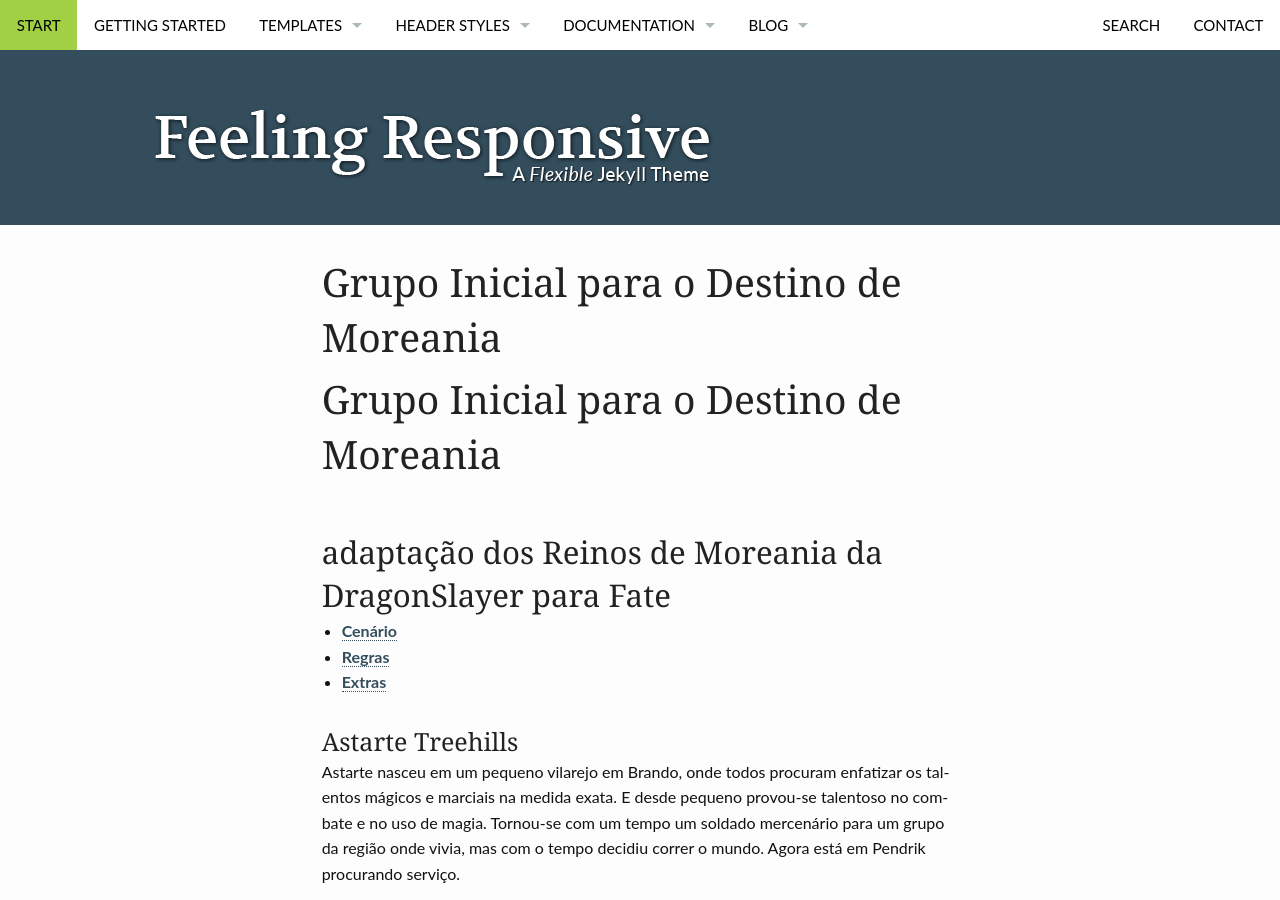
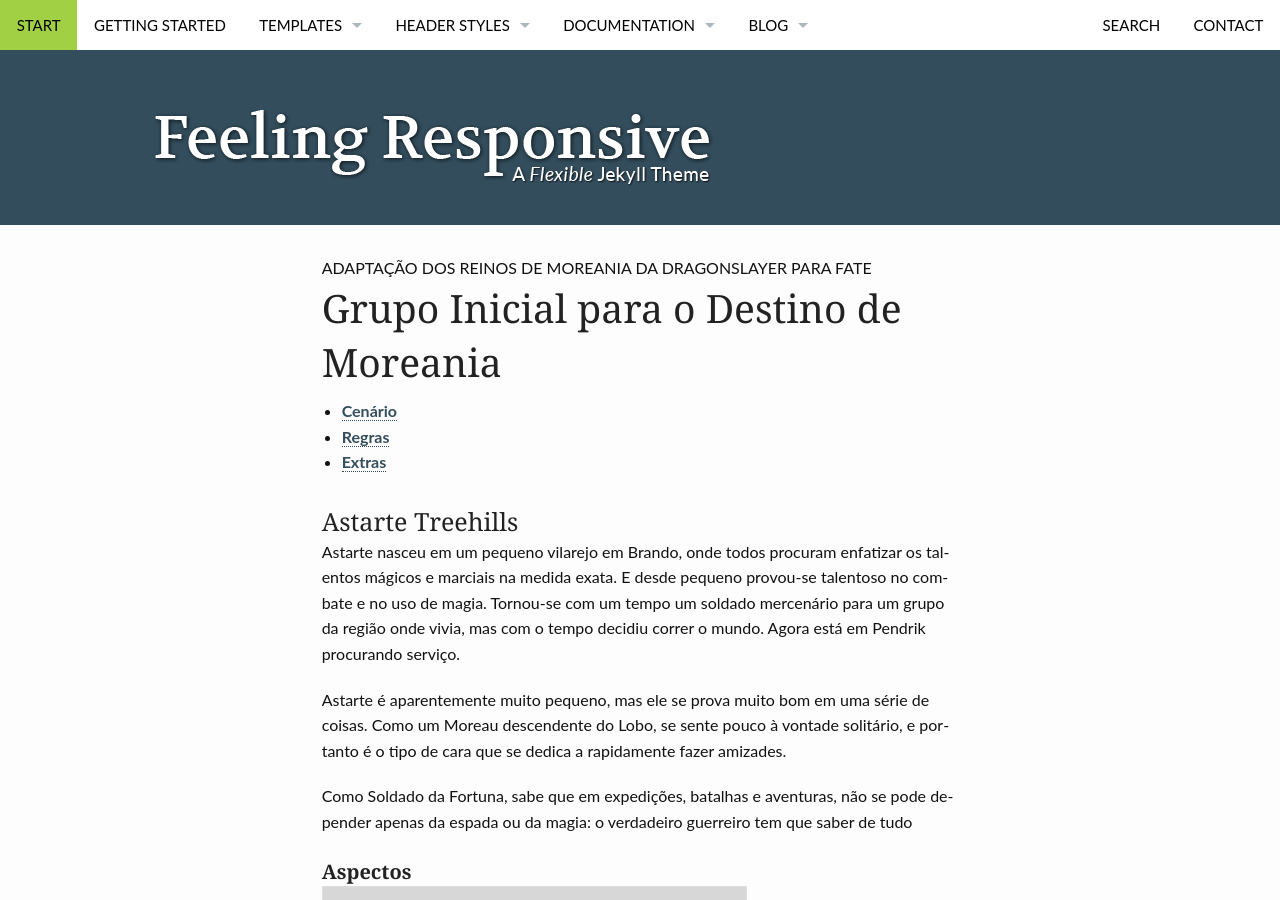
Before and after one commit to fabiocosta0305/fabiocosta0305.github.io-old, a Jekyll site: the page built from _posts/RPG/2015-06-01-DestinoDeMoreania-grupo.md, in a window 1280 px wide and 900 px high. Built offline with Jekyll 4.4.1, drawn with Linux system fonts in a browser that asks for light colours; Markdown is read by kramdown in place of the engine named in the settings.

```diff
--- a/_posts/RPG/2015-06-01-DestinoDeMoreania-grupo.md
+++ b/_posts/RPG/2015-06-01-DestinoDeMoreania-grupo.md
@@ -9,9 +10,7 @@ tags:
  - Reinos de Moreania
  - DragonSlayer
 ---
-# Grupo Inicial para o Destino de Moreania
 
-## adaptação dos Reinos de Moreania da DragonSlayer para Fate
 
 - [Cenário](/DestinoDeMoreania)
 - [Regras](/DestinoDeMoreania-regras)
```
Also changed, not shown: other parts of _posts/RPG/2015-06-01-DestinoDeMoreania-grupo.md (+1 -0 lines).
